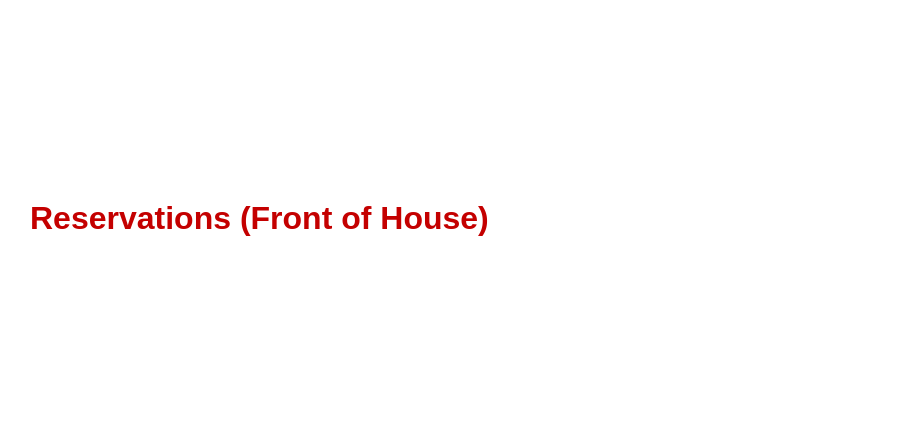
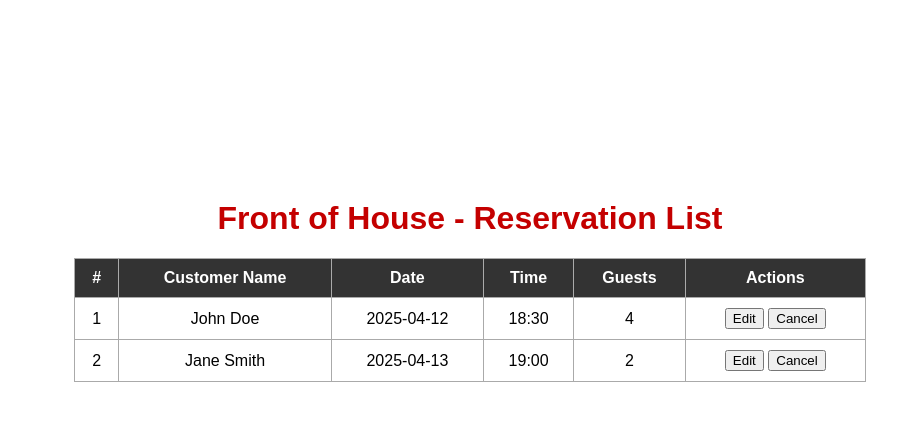
Before and after one commit to AhmadAL7/SE, a Flask app: page /reservations/foh in a window 1280 px wide. Shown: the top 421 px of the page, without its empty margins (170-1067 px from the left). Run offline with Flask 3, Linux system fonts and the light colour scheme.

Commit message:
Added FOH reservations page layout with sample table

```diff
--- a/app/routes/reservations_routes.py
+++ b/app/routes/reservations_routes.py
@@ -1,11 +1,20 @@
-from flask import Blueprint, render_template
+# app/routes/reservations_routes.py
+
+from flask import Blueprint, render_template, request
+from app.logic.reservation_logic import ReservationLogic
 
 # Create a blueprint for reservations routes
 reservations_bp = Blueprint('reservations', __name__)
 
-@reservations_bp.route('/reservations/create')
+@reservations_bp.route('/reservations/create', methods=['GET', 'POST'])
 def reservations_creation():
+    if request.method == 'POST':
+        # Delegate form processing to logic class
+        ReservationLogic.create_reservation(request.form)
+        return render_template('reservations_creation.html', message="Reservation submitted!")
+
     return render_template('reservations_creation.html')
+
 
 @reservations_bp.route('/reservations/foh')
 def reservations_foh():
--- a/templates/reservations_foh.html
+++ b/templates/reservations_foh.html
@@ -3,11 +3,71 @@
 <head>
     <meta charset="UTF-8">
     <meta name="viewport" content="width=device-width, initial-scale=1.0">
+    <title>Reservations (FOH)</title>
     <link rel="stylesheet" href="{{ url_for('static', filename='css/style.css') }}">
-    <title>Reservations (FOH)</title>
+    <style>
+        table {
+            width: 90%;
+            margin: 20px auto;
+            border-collapse: collapse;
+        }
+
+        th, td {
+            border: 1px solid #aaa;
+            padding: 10px;
+            text-align: center;
+        }
+
+        th {
+            background-color: #333;
+            color: white;
+        }
+
+        h1 {
+            text-align: center;
+            margin-top: 20px;
+        }
+    </style>
 </head>
 <body>
-    <h1>Reservations (Front of House)</h1>
-    <!-- Your content goes here -->
+    <h1>Front of House - Reservation List</h1>
+
+    <table>
+        <thead>
+            <tr>
+                <th>#</th>
+                <th>Customer Name</th>
+                <th>Date</th>
+                <th>Time</th>
+                <th>Guests</th>
+                <th>Actions</th>
+            </tr>
+        </thead>
+        <tbody>
+            <!-- This will be replaced with dynamic content later -->
+            <tr>
+                <td>1</td>
+                <td>John Doe</td>
+                <td>2025-04-12</td>
+                <td>18:30</td>
+                <td>4</td>
+                <td>
+                    <button>Edit</button>
+                    <button>Cancel</button>
+                </td>
+            </tr>
+            <tr>
+                <td>2</td>
+                <td>Jane Smith</td>
+                <td>2025-04-13</td>
+                <td>19:00</td>
+                <td>2</td>
+                <td>
+                    <button>Edit</button>
+                    <button>Cancel</button>
+                </td>
+            </tr>
+        </tbody>
+    </table>
 </body>
 </html>
```
Also changed, not shown: app/logic/reservation_logic.py (added, +15 -0 lines), app/models.py (+7 -0 lines), templates/reservations_creation.html (+21 -2 lines).
